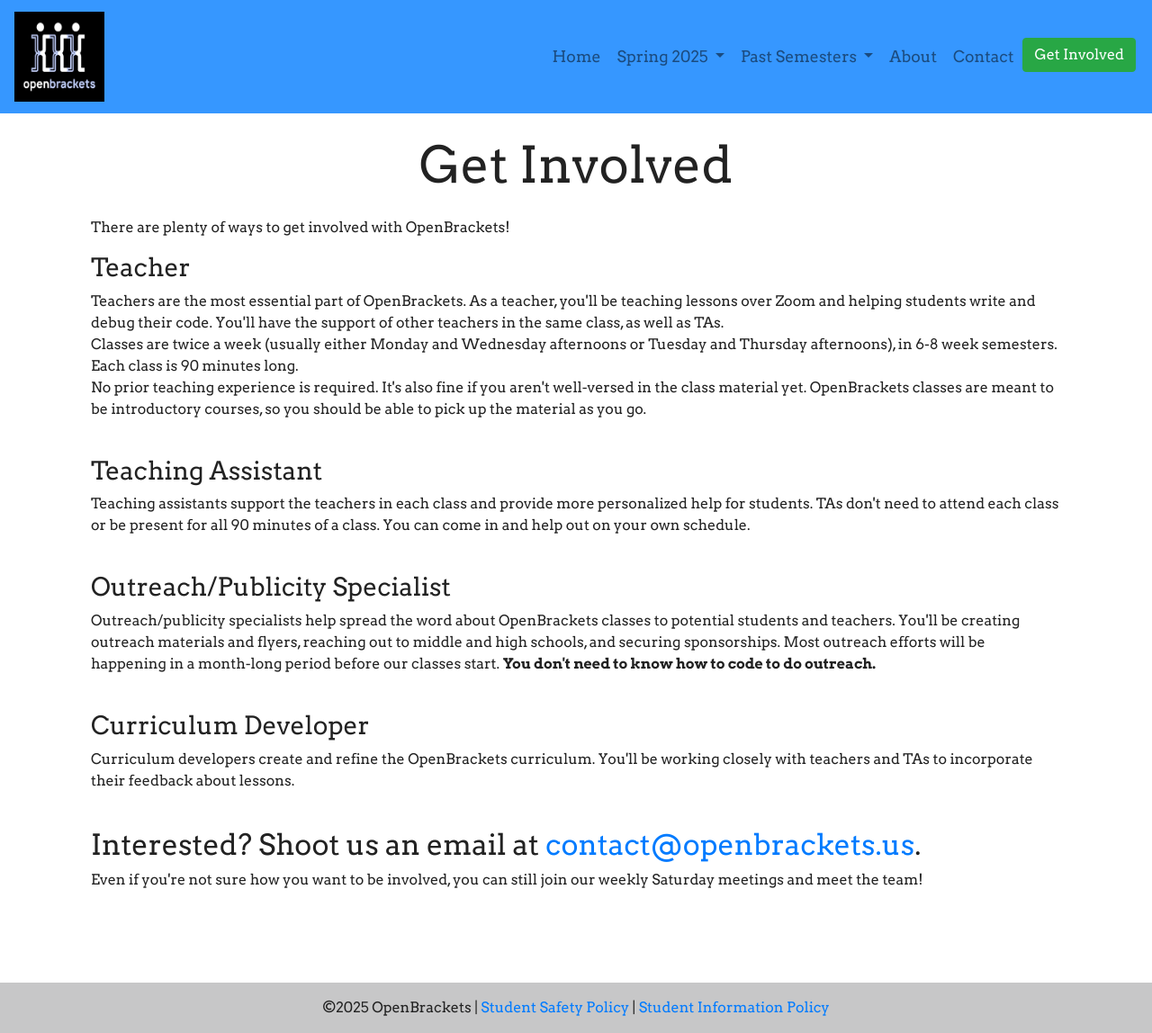
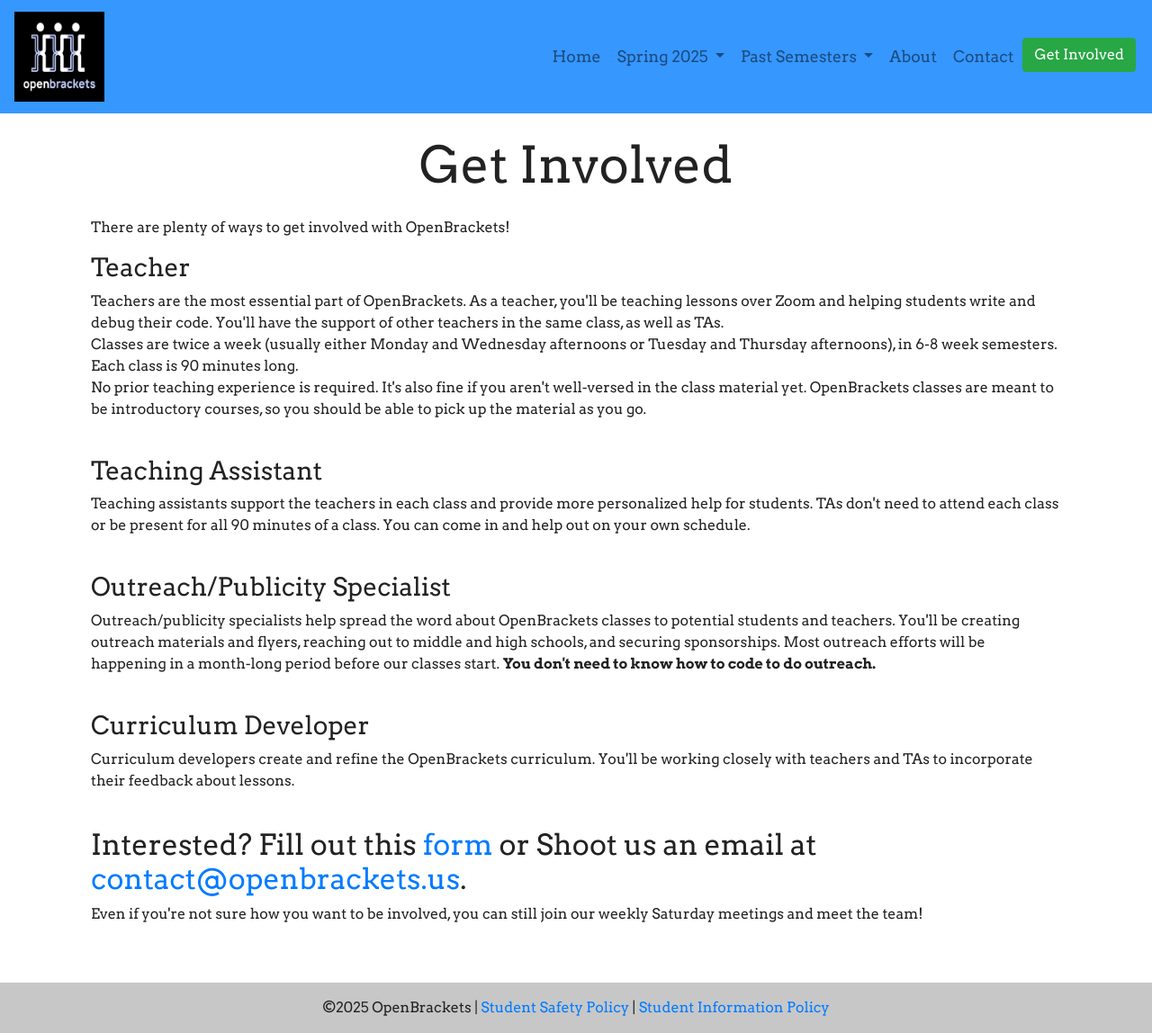
Before and after one commit to qpwoeirut/OpenBrackets-website, a Jekyll site: the page built from getInvolved.html, in a window 1280 px wide and 1148 px high. Shown: the whole window at 90% size. Built offline with Jekyll 4.4.1, drawn with Linux system fonts in a browser that asks for light colours; some of the changed lines change nothing that is shown.

Commit message:
Update getInvolved.html

```diff
--- a/getInvolved.html
+++ b/getInvolved.html
@@ -49,7 +49,7 @@
     </p>
     <br>
 
-    <h2>Interested? <!-- Fill out this <a href="https://forms.gle/ckppN2JnuQEZzrpr6">form</a> or -->Shoot us an email at <a href="mailto:contact@openbrackets.us">contact@openbrackets.us</a>.</h2>
+    <h2>Interested? <!-- -->Fill out this <a href="https://docs.google.com/forms/d/e/1FAIpQLSeyJi0sCblFbYm_RAAbiuSvn52mQDFtxEfRQFViZPQMsXHQyA/viewform?usp=header">form</a> or Shoot us an email at <a href="mailto:contact@openbrackets.us">contact@openbrackets.us</a>.</h2>
     <!-- contact@openbrackets.us. -->
     <p>
         Even if you're not sure how you want to be involved, you can still join our weekly Saturday meetings and meet the team!
```
